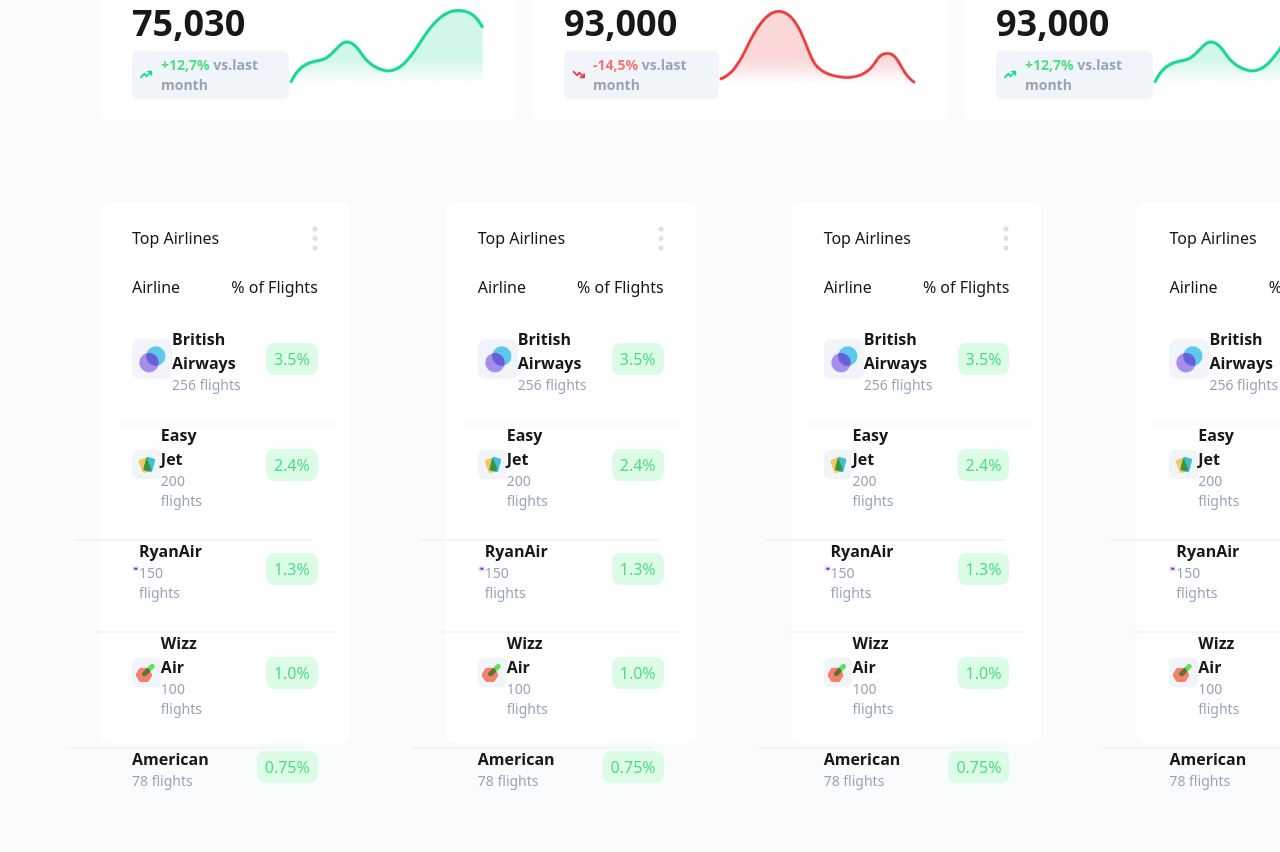
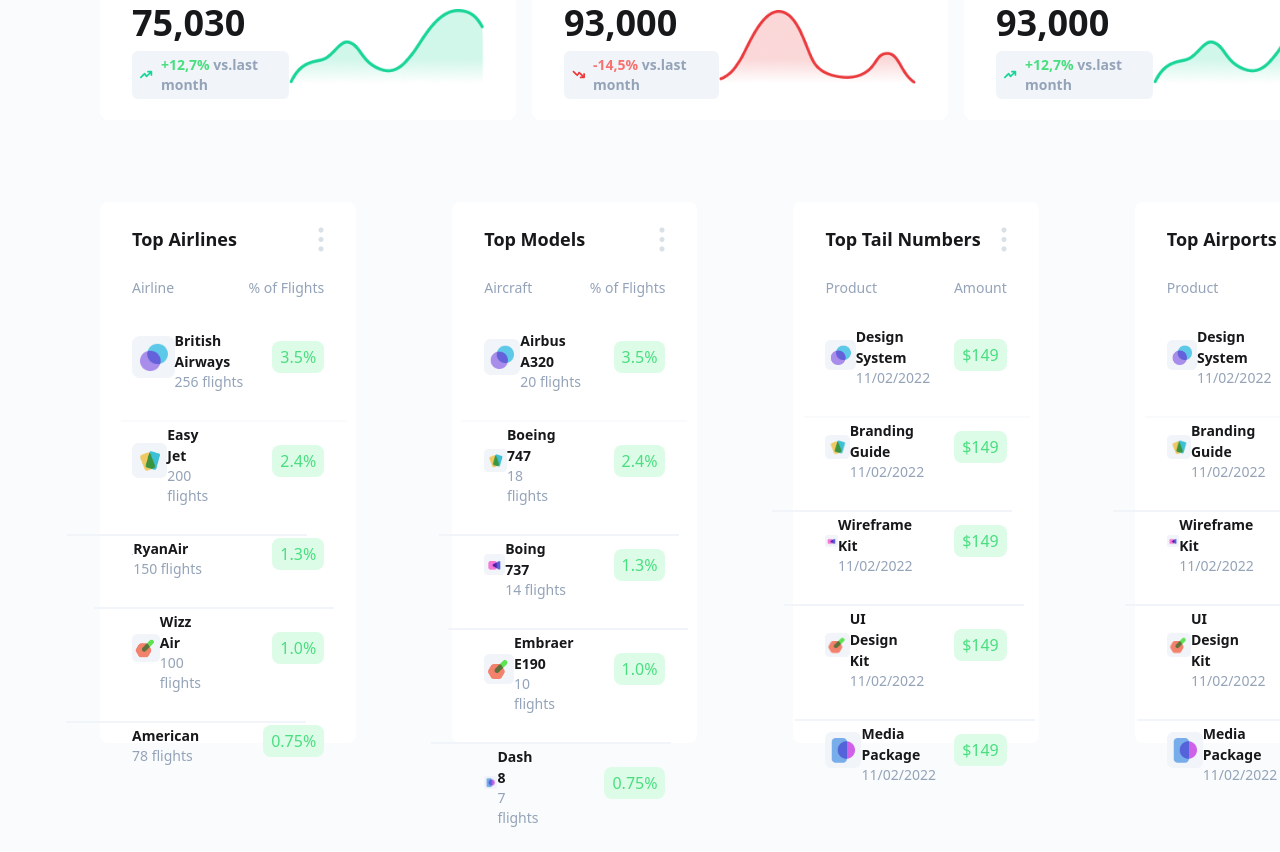
Before and after one commit to Emran0335/figma-design-travel-agency, a plain HTML site: page index.html in a window 1280 px wide. Shown: the part 1234-2086 px from the top of the page. Before the commit the page ends 2049 px from the top, so only its background shows below. Drawn offline with nearby package versions, Linux system fonts and the light colour scheme.

```diff
--- a/index.html
+++ b/index.html
@@ -468,15 +468,15 @@
     <section
       class="flex gap-24 w-full h-[600px] bg-[#F9FBFC] -mt-32 ml-[100px]"
     >
-      <!-- third cared  -->
+      <!-- third card one -->
       <div class="w-[350px] h-[541px] bg-white rounded-lg flex flex-col">
         <div class="flex items-center justify-between mx-8 my-6">
-          <h1>Top Airlines</h1>
+          <h1 class="font-bold text-[18px]">Top Airlines</h1>
           <img src="assets/more.png" alt="" />
         </div>
         <div class="flex items-center justify-between mx-8 pb-6">
-          <p>Airline</p>
-          <p>% of Flights</p>
+          <p class="text-slate-400 text-[14px]">Airline</p>
+          <p class="text-slate-400 text-[14px]">% of Flights</p>
         </div>
         <div class="flex flex-col">
           <div class="flex items-center justify-between mx-8 pb-6">
@@ -485,8 +485,12 @@
             </div>
             <div class="flex items-center justify-between">
               <div class="flex flex-col mr-6">
-                <p class="text-[#17181A] font-semibold mt-1">British Airways</p>
-                <p class="text-sm font-normal text-slate-400">256 flights</p>
+                <p class="text-[#17181A] font-semibold mt-2 text-[14px] mr-2">
+                  British Airways
+                </p>
+                <p class="text-sm font-normal text-slate-400 text-[14px]">
+                  256 flights
+                </p>
               </div>
               <div class="bg-green-100 px-2 py-1 rounded-lg text-green-400">
                 3.5%
@@ -502,8 +506,12 @@
                 class="absolute w-[226px] h-[2px] bg-slate-50 -left-[46px] top-1"
               ></div>
               <div class="flex flex-col mr-16">
-                <p class="text-[#17181A] font-semibold mt-1">Easy Jet</p>
-                <p class="text-sm font-normal text-slate-400">200 flights</p>
+                <p class="text-[#17181A] font-semibold mt-2 text-[14px]">
+                  Easy Jet
+                </p>
+                <p class="text-sm font-normal text-slate-400 text-[14px]">
+                  200 flights
+                </p>
               </div>
               <div class="bg-green-100 px-2 py-1 rounded-lg text-green-400">
                 2.4%
@@ -519,7 +527,11 @@
                 class="absolute w-[240px] h-[2px] bg-slate-100 -left-[66px] top-1"
               ></div>
               <div class="flex flex-col mr-16">
-                <p class="text-[#17181A] font-semibold mt-1">RyanAir</p>
+                <p
+                  class="text-[#17181A] font-semibold mt-2 text-[14px] mr-[20px]"
+                >
+                  RyanAir
+                </p>
                 <p class="text-sm font-normal text-slate-400">150 flights</p>
               </div>
               <div class="bg-green-100 px-2 py-1 rounded-lg text-green-400">
@@ -537,8 +549,14 @@
                   class="absolute w-[240px] h-[2px] bg-slate-100 -left-[66px] top-1"
                 ></div>
                 <div class="flex flex-col mr-16">
-                  <p class="text-[#17181A] font-semibold mt-1">Wizz Air</p>
-                  <p class="text-sm font-normal text-slate-400">100 flights</p>
+                  <p
+                    class="text-[#17181A] font-semibold mt-2 text-[14px] mr-[17px]"
+                  >
+                    Wizz Air
+                  </p>
+                  <p class="text-sm font-normal text-slate-400 text-[14px]">
+                    100 flights
+                  </p>
                 </div>
                 <div class="bg-green-100 px-2 py-1 rounded-lg text-green-400">
                   1.0%
@@ -556,8 +574,12 @@
                   class="absolute w-[240px] h-[2px] bg-slate-100 -left-[66px] top-1"
                 ></div>
                 <div class="flex flex-col mr-12">
-                  <p class="text-[#17181A] font-semibold mt-1">American</p>
-                  <p class="text-sm font-normal text-slate-400">78 flights</p>
+                  <p class="text-[#17181A] font-semibold mt-2 text-[14px] mr-4">
+                    American
+                  </p>
+                  <p class="text-sm font-normal text-slate-400 text-[14px]">
+                    78 flights
+                  </p>
                 </div>
                 <div class="bg-green-100 px-2 py-1 rounded-lg text-green-400">
                   0.75%
@@ -567,14 +589,15 @@
           </div>
         </div>
       </div>
+      <!-- third card two -->
       <div class="w-[350px] h-[541px] bg-white rounded-lg flex flex-col">
         <div class="flex items-center justify-between mx-8 my-6">
-          <h1>Top Airlines</h1>
+          <h1 class="font-bold text-[18px]">Top Models</h1>
           <img src="assets/more.png" alt="" />
         </div>
         <div class="flex items-center justify-between mx-8 pb-6">
-          <p>Airline</p>
-          <p>% of Flights</p>
+          <p class="text-slate-400 text-[14px]">Aircraft</p>
+          <p class="text-slate-400 text-[14px]">% of Flights</p>
         </div>
         <div class="flex flex-col">
           <div class="flex items-center justify-between mx-8 pb-6">
@@ -583,8 +606,12 @@
             </div>
             <div class="flex items-center justify-between">
               <div class="flex flex-col mr-6">
-                <p class="text-[#17181A] font-semibold mt-1">British Airways</p>
-                <p class="text-sm font-normal text-slate-400">256 flights</p>
+                <p class="text-[#17181A] font-semibold mt-2 text-[14px] mr-6">
+                  Airbus A320
+                </p>
+                <p class="text-sm font-normal text-slate-400 text-[14px]">
+                  20 flights
+                </p>
               </div>
               <div class="bg-green-100 px-2 py-1 rounded-lg text-green-400">
                 3.5%
@@ -599,9 +626,13 @@
               <div
                 class="absolute w-[226px] h-[2px] bg-slate-50 -left-[46px] top-1"
               ></div>
-              <div class="flex flex-col mr-16">
-                <p class="text-[#17181A] font-semibold mt-1">Easy Jet</p>
-                <p class="text-sm font-normal text-slate-400">200 flights</p>
+              <div class="flex flex-col mr-[58px]">
+                <p class="text-[#17181A] font-semibold mt-2 text-[14px]">
+                  Boeing 747
+                </p>
+                <p class="text-sm font-normal text-slate-400 text-[14px]">
+                  18 flights
+                </p>
               </div>
               <div class="bg-green-100 px-2 py-1 rounded-lg text-green-400">
                 2.4%
@@ -616,9 +647,15 @@
               <div
                 class="absolute w-[240px] h-[2px] bg-slate-100 -left-[66px] top-1"
               ></div>
-              <div class="flex flex-col mr-16">
-                <p class="text-[#17181A] font-semibold mt-1">RyanAir</p>
-                <p class="text-sm font-normal text-slate-400">150 flights</p>
+              <div class="flex flex-col mr-[38px]">
+                <p
+                  class="text-[#17181A] font-semibold mt-2 text-[14px] mr-[30px]"
+                >
+                  Boing 737
+                </p>
+                <p class="text-sm font-normal text-slate-400 text-[14px]">
+                  14 flights
+                </p>
               </div>
               <div class="bg-green-100 px-2 py-1 rounded-lg text-green-400">
                 1.3%
@@ -634,9 +671,15 @@
                 <div
                   class="absolute w-[240px] h-[2px] bg-slate-100 -left-[66px] top-1"
                 ></div>
-                <div class="flex flex-col mr-16">
-                  <p class="text-[#17181A] font-semibold mt-1">Wizz Air</p>
-                  <p class="text-sm font-normal text-slate-400">100 flights</p>
+                <div class="flex flex-col mr-10">
+                  <p
+                    class="text-[#17181A] font-semibold mt-2 text-[14px]"
+                  >
+                    Embraer E190
+                  </p>
+                  <p class="text-sm font-normal text-slate-400 text-[14px]">
+                    10 flights
+                  </p>
                 </div>
                 <div class="bg-green-100 px-2 py-1 rounded-lg text-green-400">
                   1.0%
@@ -653,9 +696,13 @@
                 <div
                   class="absolute w-[240px] h-[2px] bg-slate-100 -left-[66px] top-1"
                 ></div>
-                <div class="flex flex-col mr-12">
-                  <p class="text-[#17181A] font-semibold mt-1">American</p>
-                  <p class="text-sm font-normal text-slate-400">78 flights</p>
+                <div class="flex flex-col mr-14">
+                  <p class="text-[#17181A] font-semibold mt-2 text-[14px] mr-4">
+                    Dash 8
+                  </p>
+                  <p class="text-sm font-normal text-slate-400 text-[14px]">
+                    7 flights
+                  </p>
                 </div>
                 <div class="bg-green-100 px-2 py-1 rounded-lg text-green-400">
                   0.75%
@@ -665,14 +712,15 @@
           </div>
         </div>
       </div>
+      <!-- third card three -->
       <div class="w-[350px] h-[541px] bg-white rounded-lg flex flex-col">
         <div class="flex items-center justify-between mx-8 my-6">
-          <h1>Top Airlines</h1>
+          <h1 class="font-bold text-[18px]">Top Tail Numbers</h1>
           <img src="assets/more.png" alt="" />
         </div>
         <div class="flex items-center justify-between mx-8 pb-6">
-          <p>Airline</p>
-          <p>% of Flights</p>
+          <p class="text-slate-400 text-[14px]">Product</p>
+          <p class="text-slate-400 text-[14px]">Amount</p>
         </div>
         <div class="flex flex-col">
           <div class="flex items-center justify-between mx-8 pb-6">
@@ -681,11 +729,15 @@
             </div>
             <div class="flex items-center justify-between">
               <div class="flex flex-col mr-6">
-                <p class="text-[#17181A] font-semibold mt-1">British Airways</p>
-                <p class="text-sm font-normal text-slate-400">256 flights</p>
+                <p class="text-[#17181A] font-semibold mt-1 text-[14px] mr-2">
+                  Design System
+                </p>
+                <p class="text-sm font-normal text-slate-400 text-[14px]">
+                  11/02/2022
+                </p>
               </div>
               <div class="bg-green-100 px-2 py-1 rounded-lg text-green-400">
-                3.5%
+                $149
               </div>
             </div>
           </div>
@@ -697,12 +749,16 @@
               <div
                 class="absolute w-[226px] h-[2px] bg-slate-50 -left-[46px] top-1"
               ></div>
-              <div class="flex flex-col mr-16">
-                <p class="text-[#17181A] font-semibold mt-1">Easy Jet</p>
-                <p class="text-sm font-normal text-slate-400">200 flights</p>
+              <div class="flex flex-col mr-[30px]">
+                <p class="text-[#17181A] font-semibold mt-2 text-[14px]">
+                  Branding Guide
+                </p>
+                <p class="text-sm font-normal text-slate-400 text-[14px]">
+                  11/02/2022
+                </p>
               </div>
               <div class="bg-green-100 px-2 py-1 rounded-lg text-green-400">
-                2.4%
+                $149
               </div>
             </div>
           </div>
@@ -714,12 +770,18 @@
               <div
                 class="absolute w-[240px] h-[2px] bg-slate-100 -left-[66px] top-1"
               ></div>
-              <div class="flex flex-col mr-16">
-                <p class="text-[#17181A] font-semibold mt-1">RyanAir</p>
-                <p class="text-sm font-normal text-slate-400">150 flights</p>
+              <div class="flex flex-col mr-[22px]">
+                <p
+                  class="text-[#17181A] font-semibold mt-2 text-[14px] mr-[20px]"
+                >
+                  Wireframe Kit
+                </p>
+                <p class="text-sm font-normal text-slate-400 text-[14px]">
+                  11/02/2022
+                </p>
               </div>
               <div class="bg-green-100 px-2 py-1 rounded-lg text-green-400">
-                1.3%
+                $149
               </div>
             </div>
           </div>
@@ -732,12 +794,18 @@
                 <div
                   class="absolute w-[240px] h-[2px] bg-slate-100 -left-[66px] top-1"
                 ></div>
-                <div class="flex flex-col mr-16">
-                  <p class="text-[#17181A] font-semibold mt-1">Wizz Air</p>
-                  <p class="text-sm font-normal text-slate-400">100 flights</p>
+                <div class="flex flex-col mr-[30px]">
+                  <p
+                    class="text-[#17181A] font-semibold mt-2 text-[14px] mr-[17px]"
+                  >
+                    UI Design Kit
+                  </p>
+                  <p class="text-sm font-normal text-slate-400 text-[14px]">
+                    11/02/2022
+                  </p>
                 </div>
                 <div class="bg-green-100 px-2 py-1 rounded-lg text-green-400">
-                  1.0%
+                  $149
                 </div>
               </div>
             </div>
@@ -751,26 +819,31 @@
                 <div
                   class="absolute w-[240px] h-[2px] bg-slate-100 -left-[66px] top-1"
                 ></div>
-                <div class="flex flex-col mr-12">
-                  <p class="text-[#17181A] font-semibold mt-1">American</p>
-                  <p class="text-sm font-normal text-slate-400">78 flights</p>
+                <div class="flex flex-col mr-[18px]">
+                  <p class="text-[#17181A] font-semibold mt-2 text-[14px] mr-4">
+                    Media Package
+                  </p>
+                  <p class="text-sm font-normal text-slate-400 text-[14px]">
+                    11/02/2022
+                  </p>
                 </div>
                 <div class="bg-green-100 px-2 py-1 rounded-lg text-green-400">
-                  0.75%
+                  $149
                 </div>
               </div>
             </div>
           </div>
         </div>
       </div>
+      <!-- third card four -->
       <div class="w-[350px] h-[541px] bg-white rounded-lg flex flex-col">
         <div class="flex items-center justify-between mx-8 my-6">
-          <h1>Top Airlines</h1>
+          <h1 class="font-bold text-[18px]">Top Airports</h1>
           <img src="assets/more.png" alt="" />
         </div>
         <div class="flex items-center justify-between mx-8 pb-6">
-          <p>Airline</p>
-          <p>% of Flights</p>
+          <p class="text-slate-400 text-[14px]">Product</p>
+          <p class="text-slate-400 text-[14px]">Amount</p>
         </div>
         <div class="flex flex-col">
           <div class="flex items-center justify-between mx-8 pb-6">
@@ -779,11 +852,15 @@
             </div>
             <div class="flex items-center justify-between">
               <div class="flex flex-col mr-6">
-                <p class="text-[#17181A] font-semibold mt-1">British Airways</p>
-                <p class="text-sm font-normal text-slate-400">256 flights</p>
+                <p class="text-[#17181A] font-semibold mt-1 text-[14px] mr-2">
+                  Design System
+                </p>
+                <p class="text-sm font-normal text-slate-400 text-[14px]">
+                  11/02/2022
+                </p>
               </div>
               <div class="bg-green-100 px-2 py-1 rounded-lg text-green-400">
-                3.5%
+                $149
               </div>
             </div>
           </div>
@@ -795,12 +872,16 @@
               <div
                 class="absolute w-[226px] h-[2px] bg-slate-50 -left-[46px] top-1"
               ></div>
-              <div class="flex flex-col mr-16">
-                <p class="text-[#17181A] font-semibold mt-1">Easy Jet</p>
-                <p class="text-sm font-normal text-slate-400">200 flights</p>
+              <div class="flex flex-col mr-[30px]">
+                <p class="text-[#17181A] font-semibold mt-2 text-[14px]">
+                  Branding Guide
+                </p>
+                <p class="text-sm font-normal text-slate-400 text-[14px]">
+                  11/02/2022
+                </p>
               </div>
               <div class="bg-green-100 px-2 py-1 rounded-lg text-green-400">
-                2.4%
+                $149
               </div>
             </div>
           </div>
@@ -812,12 +893,18 @@
               <div
                 class="absolute w-[240px] h-[2px] bg-slate-100 -left-[66px] top-1"
               ></div>
-              <div class="flex flex-col mr-16">
-                <p class="text-[#17181A] font-semibold mt-1">RyanAir</p>
-                <p class="text-sm font-normal text-slate-400">150 flights</p>
+              <div class="flex flex-col mr-[22px]">
+                <p
+                  class="text-[#17181A] font-semibold mt-2 text-[14px] mr-[20px]"
+                >
+                  Wireframe Kit
+                </p>
+                <p class="text-sm font-normal text-slate-400 text-[14px]">
+                  11/02/2022
+                </p>
               </div>
               <div class="bg-green-100 px-2 py-1 rounded-lg text-green-400">
-                1.3%
+                $149
               </div>
             </div>
           </div>
@@ -830,12 +917,18 @@
                 <div
                   class="absolute w-[240px] h-[2px] bg-slate-100 -left-[66px] top-1"
                 ></div>
-                <div class="flex flex-col mr-16">
-                  <p class="text-[#17181A] font-semibold mt-1">Wizz Air</p>
-                  <p class="text-sm font-normal text-slate-400">100 flights</p>
+                <div class="flex flex-col mr-[30px]">
+                  <p
+                    class="text-[#17181A] font-semibold mt-2 text-[14px] mr-[17px]"
+                  >
+                    UI Design Kit
+                  </p>
+                  <p class="text-sm font-normal text-slate-400 text-[14px]">
+                    11/02/2022
+                  </p>
                 </div>
                 <div class="bg-green-100 px-2 py-1 rounded-lg text-green-400">
-                  1.0%
+                  $149
                 </div>
               </div>
             </div>
@@ -849,12 +942,16 @@
                 <div
                   class="absolute w-[240px] h-[2px] bg-slate-100 -left-[66px] top-1"
                 ></div>
-                <div class="flex flex-col mr-12">
-                  <p class="text-[#17181A] font-semibold mt-1">American</p>
-                  <p class="text-sm font-normal text-slate-400">78 flights</p>
+                <div class="flex flex-col mr-[18px]">
+                  <p class="text-[#17181A] font-semibold mt-2 text-[14px] mr-4">
+                    Media Package
+                  </p>
+                  <p class="text-sm font-normal text-slate-400 text-[14px]">
+                    11/02/2022
+                  </p>
                 </div>
                 <div class="bg-green-100 px-2 py-1 rounded-lg text-green-400">
-                  0.75%
+                  $149
                 </div>
               </div>
             </div>
```
